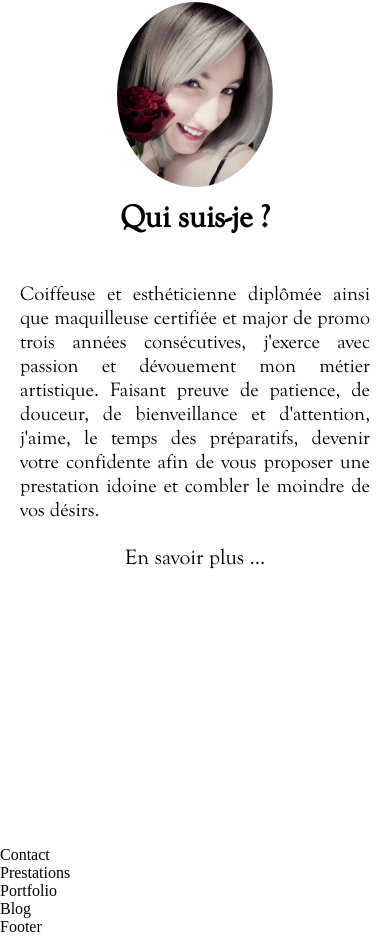
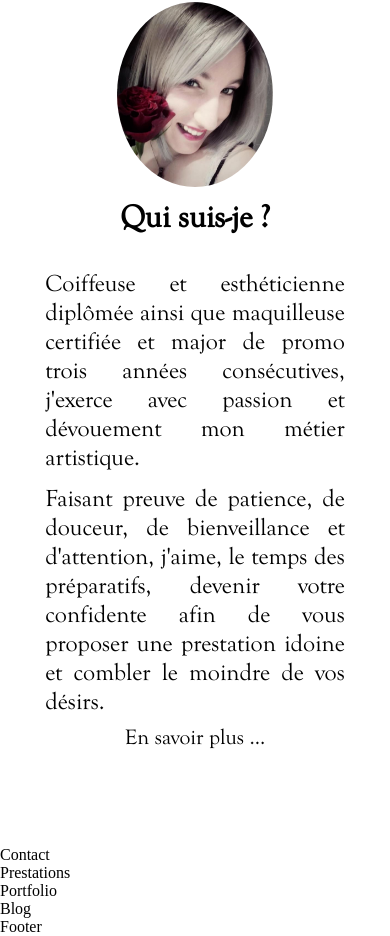
Before and after one commit to Gasyh3/omega2.0, a React (Vite) app in the folder client/: page / in a window 390 px wide. Shown: the part 926-1862 px from the top of the page. Built offline with nearby package versions, Linux system fonts and the light colour scheme; a web font is replaced by a local one.

Commit message:
Update view bug on header and Update About with responsive

```diff
--- a/client/src/components/About/About.jsx
+++ b/client/src/components/About/About.jsx
@@ -40,7 +40,10 @@ function About() {
         <article className="about__article">
           <h2 className="about__title goudy">Qui suis-je ?</h2>
           <p className="about__text goudy">
-             Coiffeuse et esthéticienne diplômée ainsi que maquilleuse certifiée et major de promo trois années consécutives, j'exerce avec passion et dévouement mon métier artistique. Faisant preuve de patience, de douceur, de bienveillance et d'attention, j'aime, le temps des préparatifs, devenir votre confidente afin de vous proposer une prestation idoine et combler le moindre de vos désirs.
+             Coiffeuse et esthéticienne diplômée ainsi que maquilleuse certifiée et major de promo trois années consécutives, j'exerce avec passion et dévouement mon métier artistique.
+             </p>
+             <p className="about__text goudy">
+             Faisant preuve de patience, de douceur, de bienveillance et d'attention, j'aime, le temps des préparatifs, devenir votre confidente afin de vous proposer une prestation idoine et combler le moindre de vos désirs.
           </p>
           <section className="about__second">
         <button className='about__btn goudy' onClick={openModal}>En savoir plus ...</button>
@@ -59,7 +62,8 @@ function About() {
           <article className="about__article left-none">
             <h2 className="about__title goudy">Pourquoi OMEGA 2.0 ?</h2>
             <p className="about__text goudy">
-              Déjà, le 2.0 reflète une manière plus évoluée, plus aboutie de fonctionner. De par les recherches d'inspirations de la part des clients ainsi qu'une prise de contact moderne, je travaille beaucoup plus en coulisse pour proposer quelque chose de précis et de personnalisé. Plus contraint de se déplacer en studio, c'est le studio qui se rapprochera de vous.
+              Déjà, le 2.0 reflète une manière plus évoluée, plus aboutie de fonctionner.
+              De par les recherches d'inspirations de la part des clients ainsi qu'une prise de contact moderne, je travaille beaucoup plus en coulisse pour proposer quelque chose de précis et de personnalisé. Plus contraint de se déplacer en studio, c'est le studio qui se rapprochera de vous.
             </p>
             <p className="about__text goudy">
               De l'Alpha à l'Omega, c'est un peu ma manière de dire que je vous accompagnerai de A à Z dans tout le processus d'un « Ô grand » projet. L'Omega, dernière lettre de l'alphabet grec, fait aussi référence à la dernière étape avant le mariage, un joli rouge à lèvre et hop, on est parti pour le grand Jour ! Omega est aussi un dérivé de « Eyn » qui signifie « Œil » en phénicien et qui me fait tout simplement penser à tous les yeux pétillants que je maquille. C'est également l'interlude d'un des albums de mon groupe préféré. Mais c'est également là 24ème étoile la plus brillante d'une constellation, et si je peux vous mettre des milliers d'étincelles dans les yeux et des papillons dans le ventre, alors j'aurais réussi mon pari 2.0 !
--- a/client/src/components/About/About.scss
+++ b/client/src/components/About/About.scss
@@ -24,6 +24,7 @@
 
     &__img {
         width: 15%;
+        height: 15%;
         border-radius: 50%;
         margin-right: 15%;
     }
@@ -68,6 +69,45 @@
     background-color: transparent;
 }
 
+@media screen and (max-width: 991px) {
+    .about {
+        &__first {
+            flex-direction: column-reverse;
+            align-items: center;
+        }
+
+        &__img {
+            margin-right: 0;
+            width: 25%;
+        }
+
+        &__article {
+            margin-left: 0;
+            align-items: center;
+            justify-content: center;
+        }
+
+        &__title {
+            padding: 10px;
+        }
+
+        &__text {
+            padding: 20px;
+            width: 80vw;
+            font-size: 1.5rem;
+        }
+
+        &__btn {
+            width: 100%;
+        }
+
+        &__inmodal {
+            flex-direction: column;
+            align-items: center;
+        }
+
+    }
+}
 
 @media screen and (max-width: 767px) {
     .about {
@@ -92,7 +132,8 @@
         }
 
         &__text {
-            padding: 20px;
+            padding: 2%;
+            width: 80vw;
         }
 
         &__btn {
--- a/client/src/components/Header/Header.scss
+++ b/client/src/components/Header/Header.scss
@@ -9,9 +9,12 @@
     width: 100%;
     position: fixed;
     background-color: white;
-   margin: 0;
+    margin: 0;
+    height: 10vh;
+
     &__logo {
         width: 100px;
+        height: 100%;
     }
 
     &__img {
```
